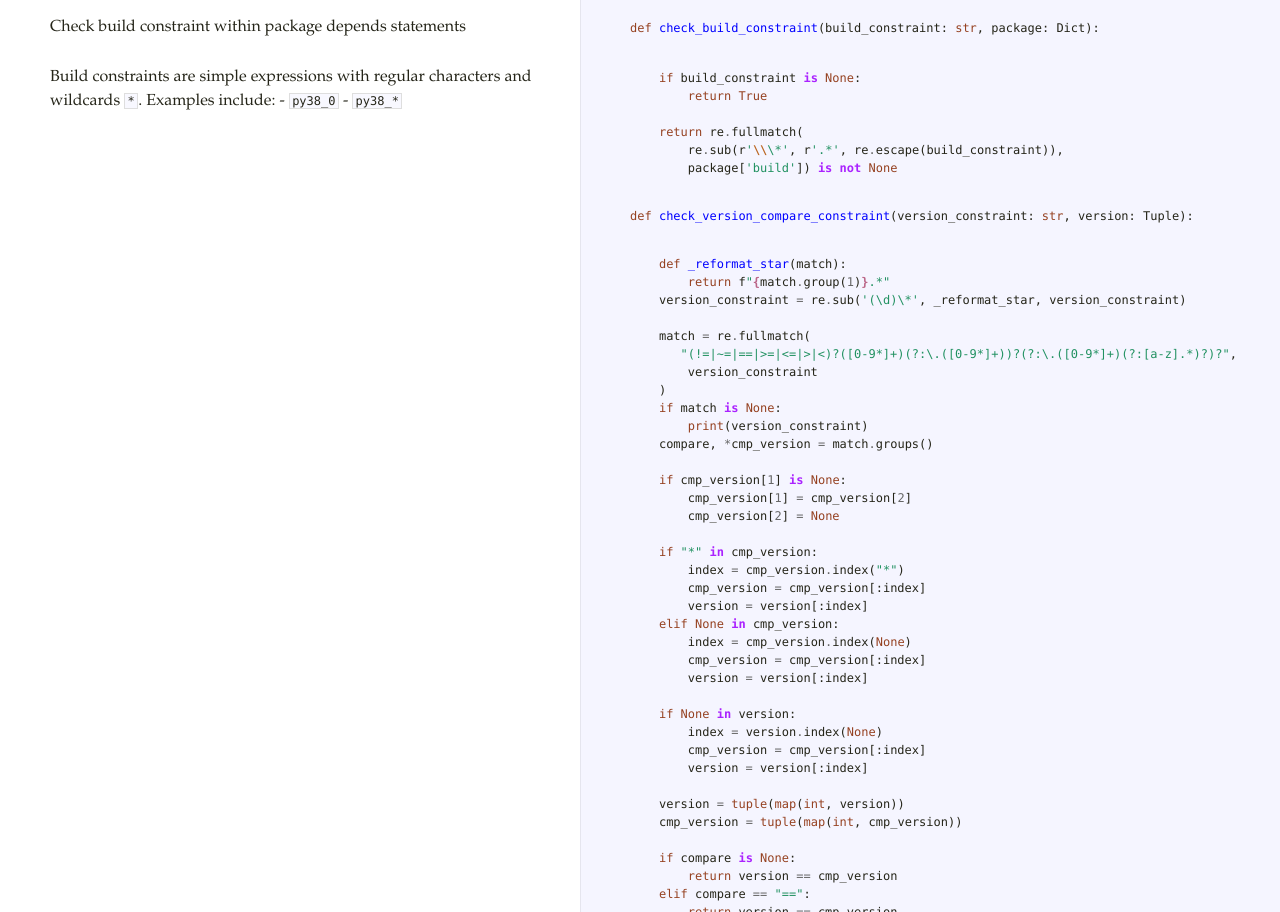
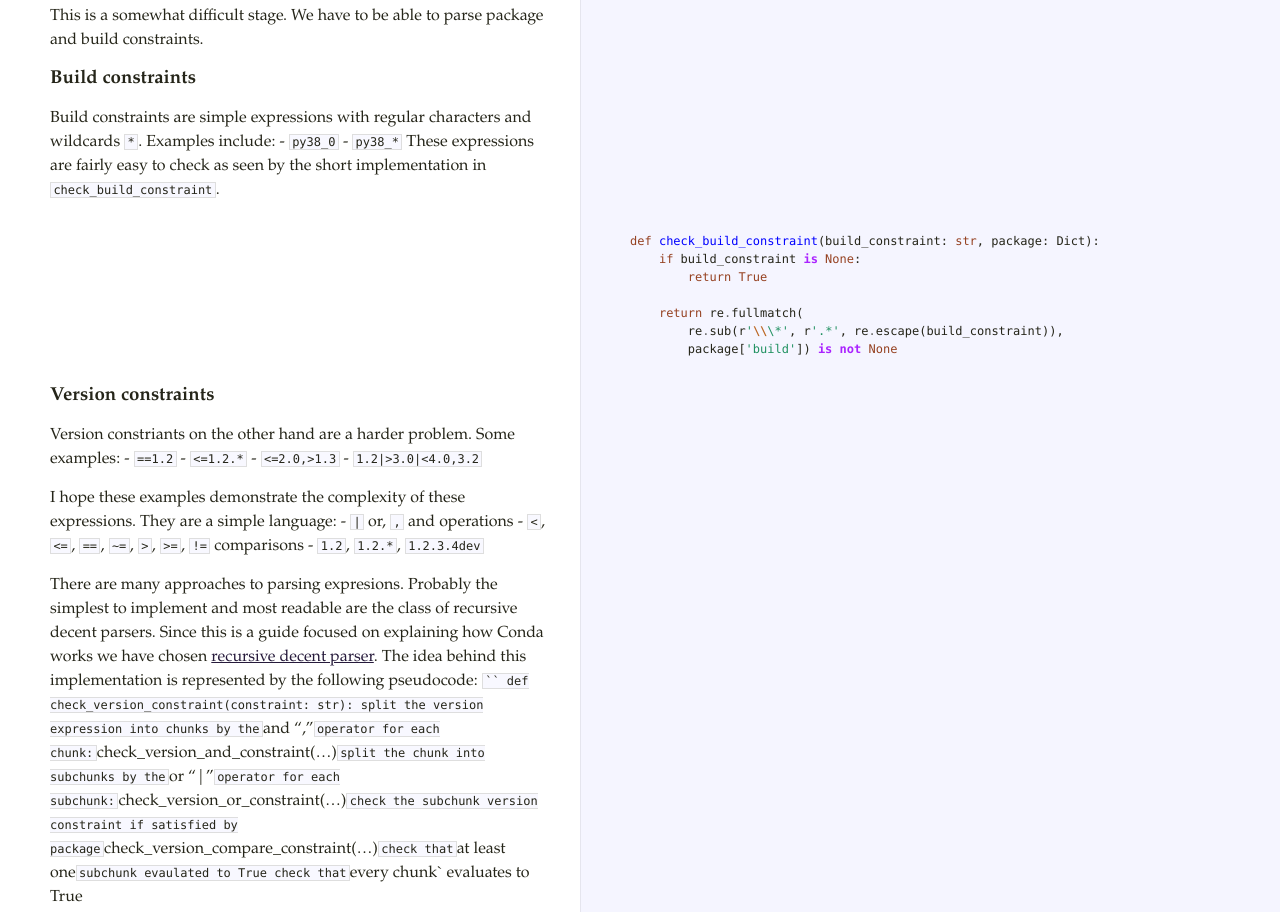
Before and after one commit to costrouc/conda-teaching-implementation, a plain HTML site: page index.html in a window 1280 px wide. Shown: the part 2379-3291 px from the top of the page. Drawn offline with Linux system fonts and the light colour scheme.

Commit message:
Deploying to gh-pages from @ costrouc/conda-teaching-implementation@076d4d34a3042e4f8548d0817d01520b9cf8c0f3 🚀

```diff
--- a/index.html
+++ b/index.html
@@ -279,6 +279,13 @@
         <a class='octothorpe' href='#section-14'>#</a>
       </div>
       <h2>Parse and check constraints</h2>
+<p>This is a somewhat difficult stage. We have to be able to parse
+package and build constraints.</p>
+<h3>Build constraints</h3>
+<p>Build constraints are simple expressions with regular characters and wildcards <code>*</code>. Examples include:
+ - <code>py38_0</code>
+ - <code>py38_*</code>
+These expressions are fairly easy to check as seen by the short implementation in <code>check_build_constraint</code>.</p>
     </div>
     <div class='code'>
       <div class="highlight"><pre></pre></div>
@@ -290,10 +297,16 @@
       <div class='octowrap'>
         <a class='octothorpe' href='#section-15'>#</a>
       </div>
-      <p>Check build constraint within package depends statements</p>
+
     </div>
     <div class='code'>
-      <div class="highlight"><pre><span class="k">def</span> <span class="nf">check_build_constraint</span><span class="p">(</span><span class="n">build_constraint</span><span class="p">:</span> <span class="nb">str</span><span class="p">,</span> <span class="n">package</span><span class="p">:</span> <span class="n">Dict</span><span class="p">):</span></pre></div>
+      <div class="highlight"><pre><span class="k">def</span> <span class="nf">check_build_constraint</span><span class="p">(</span><span class="n">build_constraint</span><span class="p">:</span> <span class="nb">str</span><span class="p">,</span> <span class="n">package</span><span class="p">:</span> <span class="n">Dict</span><span class="p">):</span>
+    <span class="k">if</span> <span class="n">build_constraint</span> <span class="ow">is</span> <span class="kc">None</span><span class="p">:</span>
+        <span class="k">return</span> <span class="kc">True</span>
+
+    <span class="k">return</span> <span class="n">re</span><span class="o">.</span><span class="n">fullmatch</span><span class="p">(</span>
+        <span class="n">re</span><span class="o">.</span><span class="n">sub</span><span class="p">(</span><span class="sa">r</span><span class="s1">&#39;</span><span class="se">\\</span><span class="s1">\*&#39;</span><span class="p">,</span> <span class="sa">r</span><span class="s1">&#39;.*&#39;</span><span class="p">,</span> <span class="n">re</span><span class="o">.</span><span class="n">escape</span><span class="p">(</span><span class="n">build_constraint</span><span class="p">)),</span>
+        <span class="n">package</span><span class="p">[</span><span class="s1">&#39;build&#39;</span><span class="p">])</span> <span class="ow">is</span> <span class="ow">not</span> <span class="kc">None</span></pre></div>
     </div>
   </div>
   <div class='clearall'></div>
@@ -302,17 +315,31 @@
       <div class='octowrap'>
         <a class='octothorpe' href='#section-16'>#</a>
       </div>
-      <p>Build constraints are simple expressions with regular characters and wildcards <code>*</code>. Examples include:
-  - <code>py38_0</code>
-  - <code>py38_*</code></p>
+      <h3>Version constraints</h3>
+<p>Version constriants on the other hand are a harder problem. Some examples:
+ - <code>==1.2</code>
+ - <code>&lt;=1.2.*</code>
+ - <code>&lt;=2.0,&gt;1.3</code>
+ - <code>1.2|&gt;3.0|&lt;4.0,3.2</code></p>
+<p>I hope these examples demonstrate the complexity of these
+expressions. They are a simple language:
+ - <code>|</code> or, <code>,</code> and operations
+ - <code>&lt;</code>, <code>&lt;=</code>, <code>==</code>, <code>~=</code>, <code>&gt;</code>, <code>&gt;=</code>, <code>!=</code> comparisons
+ - <code>1.2</code>, <code>1.2.*</code>, <code>1.2.3.4dev</code></p>
+<p>There are many approaches to parsing expresions. Probably the
+simplest to implement and most readable are the class of recursive
+decent parsers. Since this is a guide focused on explaining how Conda works we have
+chosen <a href="https://en.wikipedia.org/wiki/Recursive_descent_parser">recursive decent parser</a>.
+The idea behind this implementation is represented by the following pseudocode:
+ <code>``
+ def check_version_constraint(constraint: str):
+     split the version expression into chunks by the</code>and &ldquo;,&rdquo;<code>operator
+     for each chunk:</code>check_version_and_constraint(&hellip;)<code>split the chunk into subchunks by the</code>or &ldquo;|&rdquo;<code>operator
+         for each subchunk:</code>check_version_or_constraint(&hellip;)<code>check the subchunk version constraint if satisfied by package</code>check_version_compare_constraint(&hellip;)<code>check that</code>at least one<code>subchunk evaulated to True
+     check that</code>every chunk` evaluates to True</p>
     </div>
     <div class='code'>
-      <div class="highlight"><pre>    <span class="k">if</span> <span class="n">build_constraint</span> <span class="ow">is</span> <span class="kc">None</span><span class="p">:</span>
-        <span class="k">return</span> <span class="kc">True</span>
-
-    <span class="k">return</span> <span class="n">re</span><span class="o">.</span><span class="n">fullmatch</span><span class="p">(</span>
-        <span class="n">re</span><span class="o">.</span><span class="n">sub</span><span class="p">(</span><span class="sa">r</span><span class="s1">&#39;</span><span class="se">\\</span><span class="s1">\*&#39;</span><span class="p">,</span> <span class="sa">r</span><span class="s1">&#39;.*&#39;</span><span class="p">,</span> <span class="n">re</span><span class="o">.</span><span class="n">escape</span><span class="p">(</span><span class="n">build_constraint</span><span class="p">)),</span>
-        <span class="n">package</span><span class="p">[</span><span class="s1">&#39;build&#39;</span><span class="p">])</span> <span class="ow">is</span> <span class="ow">not</span> <span class="kc">None</span></pre></div>
+      <div class="highlight"><pre></pre></div>
     </div>
   </div>
   <div class='clearall'></div>
```
